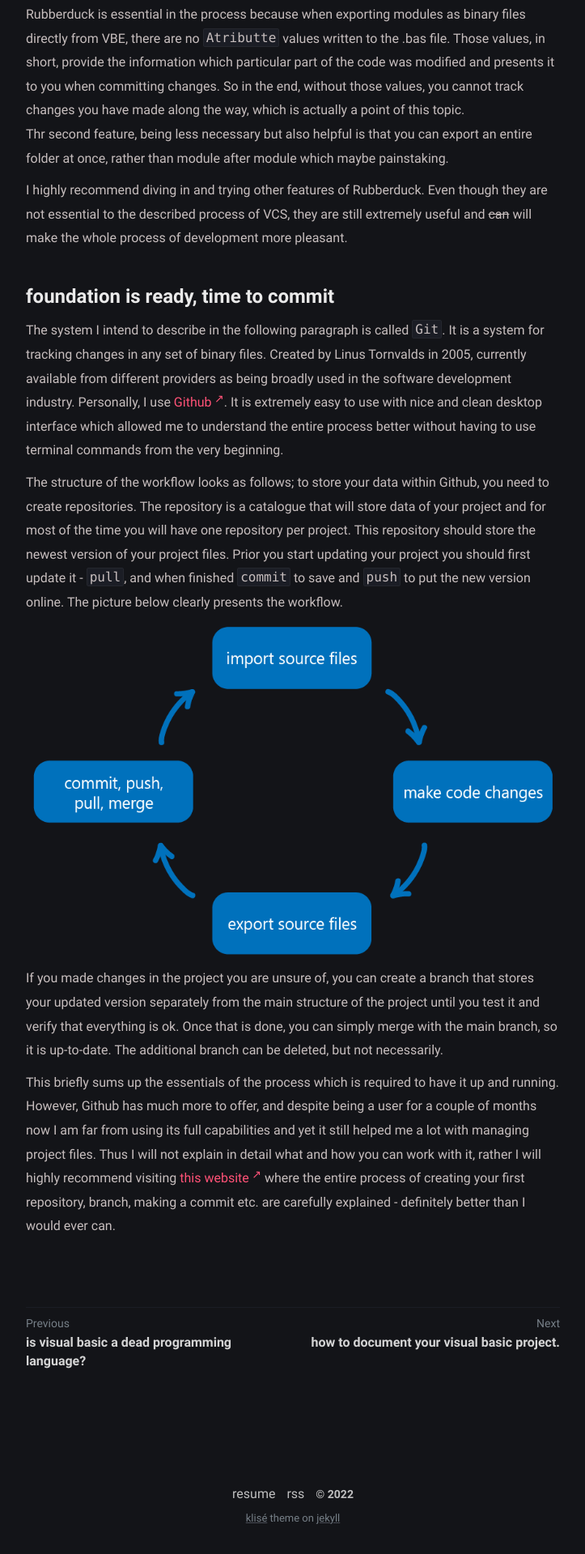
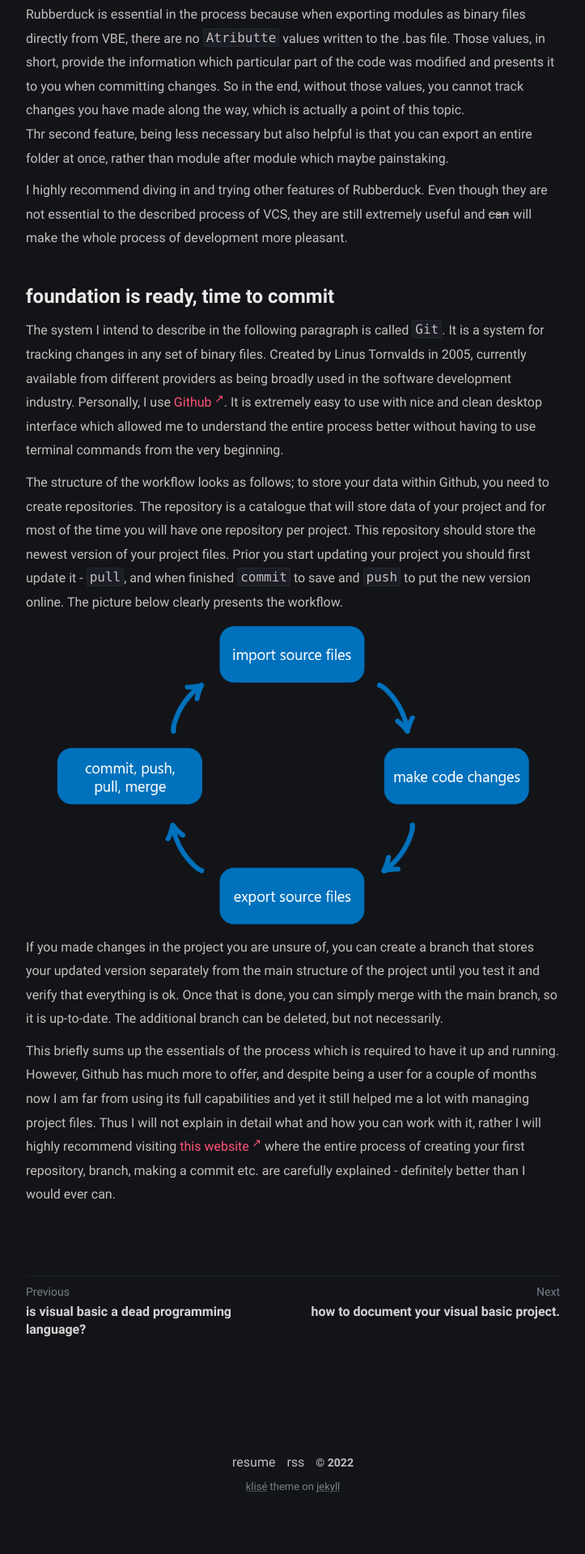
Before and after one commit to furmanp/my-personal-website, a Jekyll site: the page built from _posts/2022-01-20-version-control-software/2022-01-20-version-control-software.md, in a window 1280 px wide. Shown: the part 1177-3096 px from the top of the page at 81% size, without its empty margins (278-1001 px from the left). Built offline with Jekyll 4.4.1, drawn with Linux system fonts in a browser that asks for light colours; after the commit the page ends 3057 px from its top, so only the background shows below that.

Commit message:
readme update

```diff
--- a/_posts/2022-01-20-version-control-software/2022-01-20-version-control-software.md
+++ b/_posts/2022-01-20-version-control-software/2022-01-20-version-control-software.md
@@ -49,7 +49,7 @@ Prior you start updating your project you should first update it - `pull`, and w
 The picture below clearly presents the workflow.
 
 <center>
-<img src="https://github.com/furmanp/my-personal-website/blob/master/_posts/2022-01-20-version-control-software/assets/workflow_chart.png?raw=true">
+<img src="https://github.com/furmanp/my-personal-website/blob/master/_posts/2022-01-20-version-control-software/assets/workflow_chart.png?raw=true" width="600" height="386">
 </center>
 
 If you made changes in the project you are unsure of, you can create a branch that stores your updated version separately from the main structure
```
Also changed, not shown: README.md, assets/img/saweria-button.png (deleted).
